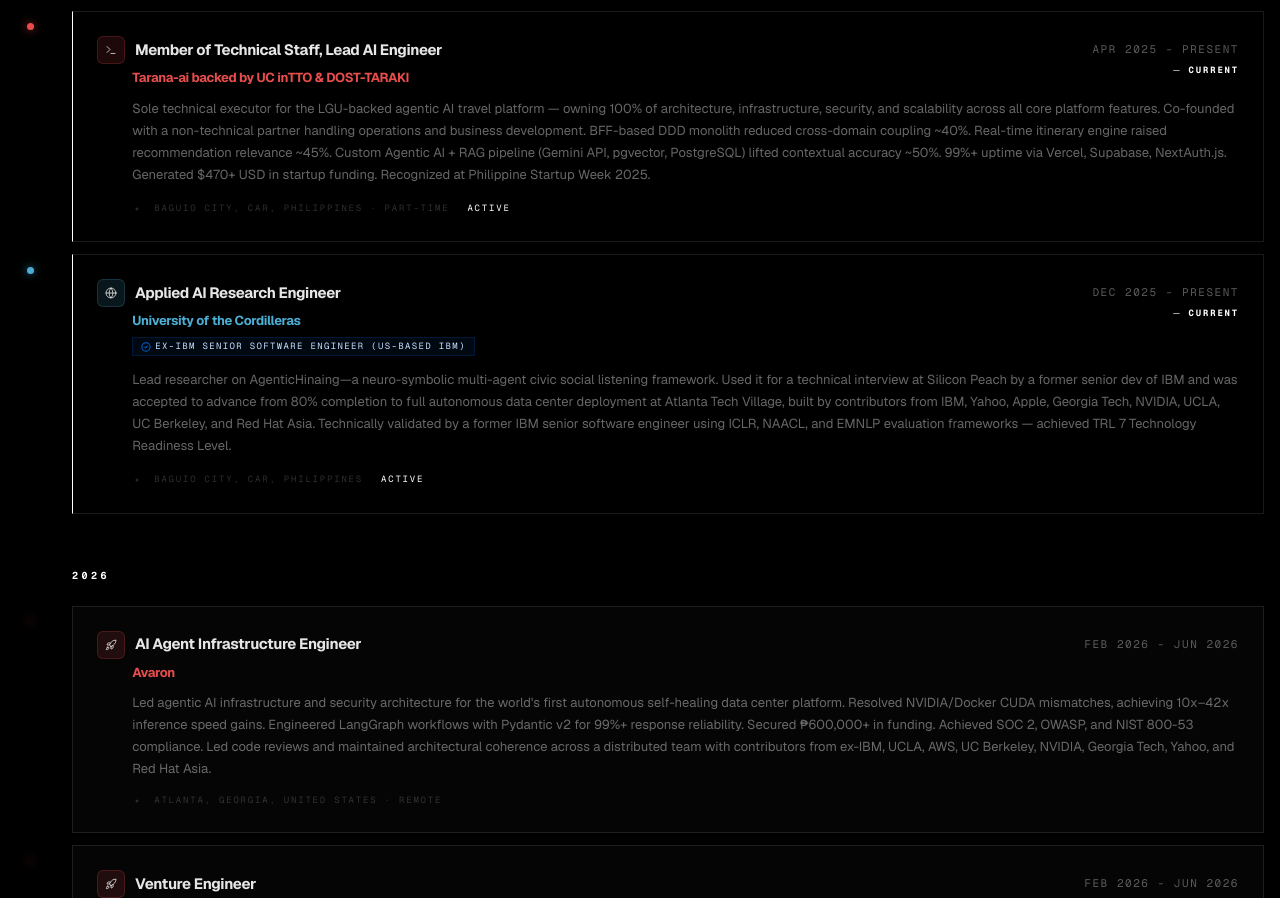
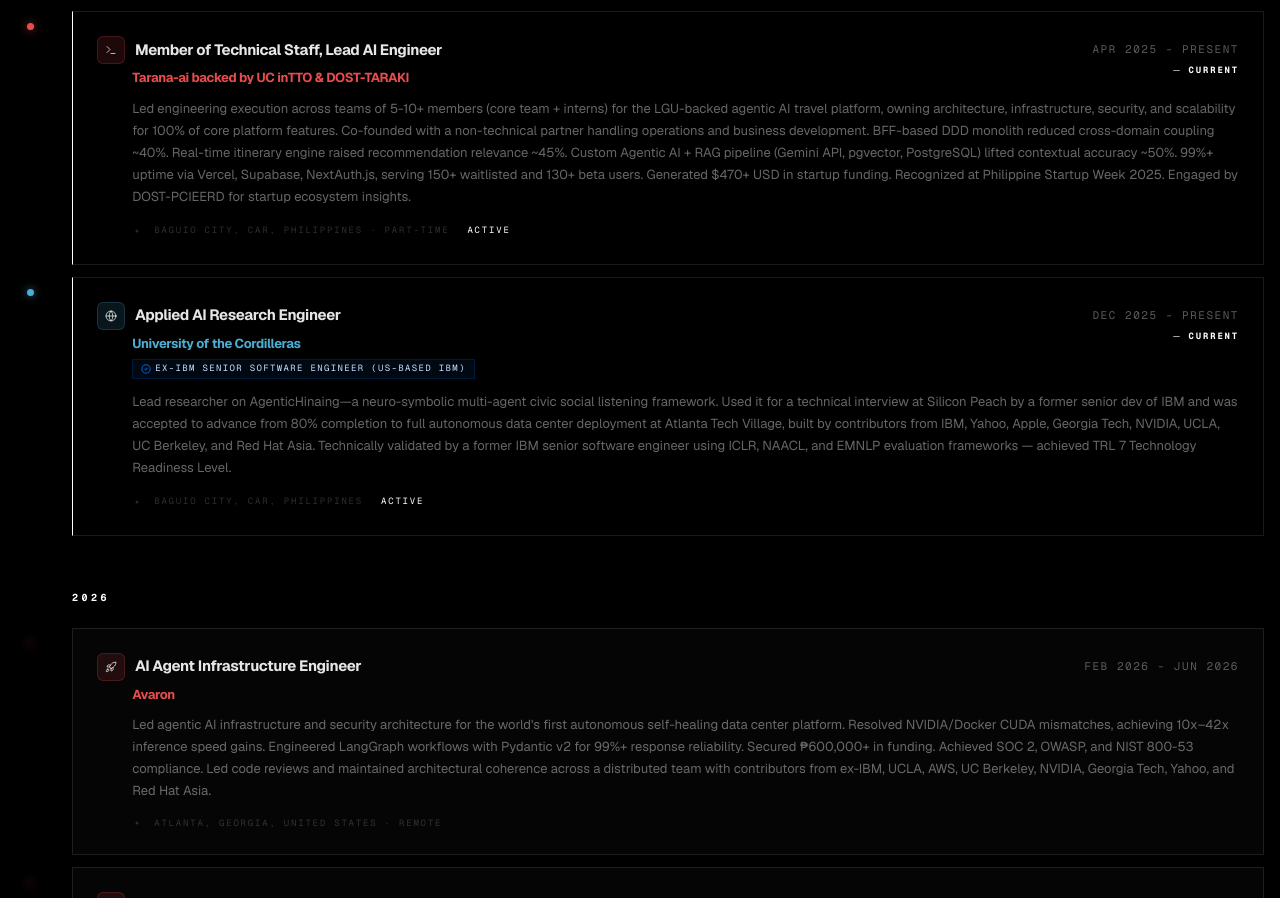
Before and after one commit to donyelqt/donielearys, a Next.js app: page / in a window 1280 px wide. Shown: the part 4659-5557 px from the top of the page. Built offline with nearby package versions, Linux system fonts and the light colour scheme.

Commit message:
feat(Experience): enhance experience description to reflect leadership and team dynamics

```diff
--- a/src/components/sections/Experience.tsx
+++ b/src/components/sections/Experience.tsx
@@ -108,7 +108,7 @@
     date: "Apr 2025 - Present",
     periodLabel: "2025",
     isCurrent: true,
-    description: "Sole technical executor for the LGU-backed agentic AI travel platform — owning 100% of architecture, infrastructure, security, and scalability across all core platform features. Co-founded with a non-technical partner handling operations and business development. BFF-based DDD monolith reduced cross-domain coupling ~40%. Real-time itinerary engine raised recommendation relevance ~45%. Custom Agentic AI + RAG pipeline (Gemini API, pgvector, PostgreSQL) lifted contextual accuracy ~50%. 99%+ uptime via Vercel, Supabase, NextAuth.js. Generated $470+ USD in startup funding. Recognized at Philippine Startup Week 2025.",
+    description: "Led engineering execution across teams of 5-10+ members (core team + interns) for the LGU-backed agentic AI travel platform, owning architecture, infrastructure, security, and scalability for 100% of core platform features. Co-founded with a non-technical partner handling operations and business development. BFF-based DDD monolith reduced cross-domain coupling ~40%. Real-time itinerary engine raised recommendation relevance ~45%. Custom Agentic AI + RAG pipeline (Gemini API, pgvector, PostgreSQL) lifted contextual accuracy ~50%. 99%+ uptime via Vercel, Supabase, NextAuth.js, serving 150+ waitlisted and 130+ beta users. Generated $470+ USD in startup funding. Recognized at Philippine Startup Week 2025. Engaged by DOST-PCIEERD for startup ecosystem insights.",
     icon: <TerminalIcon />,
     color: "#E84D4D",
   },
```
